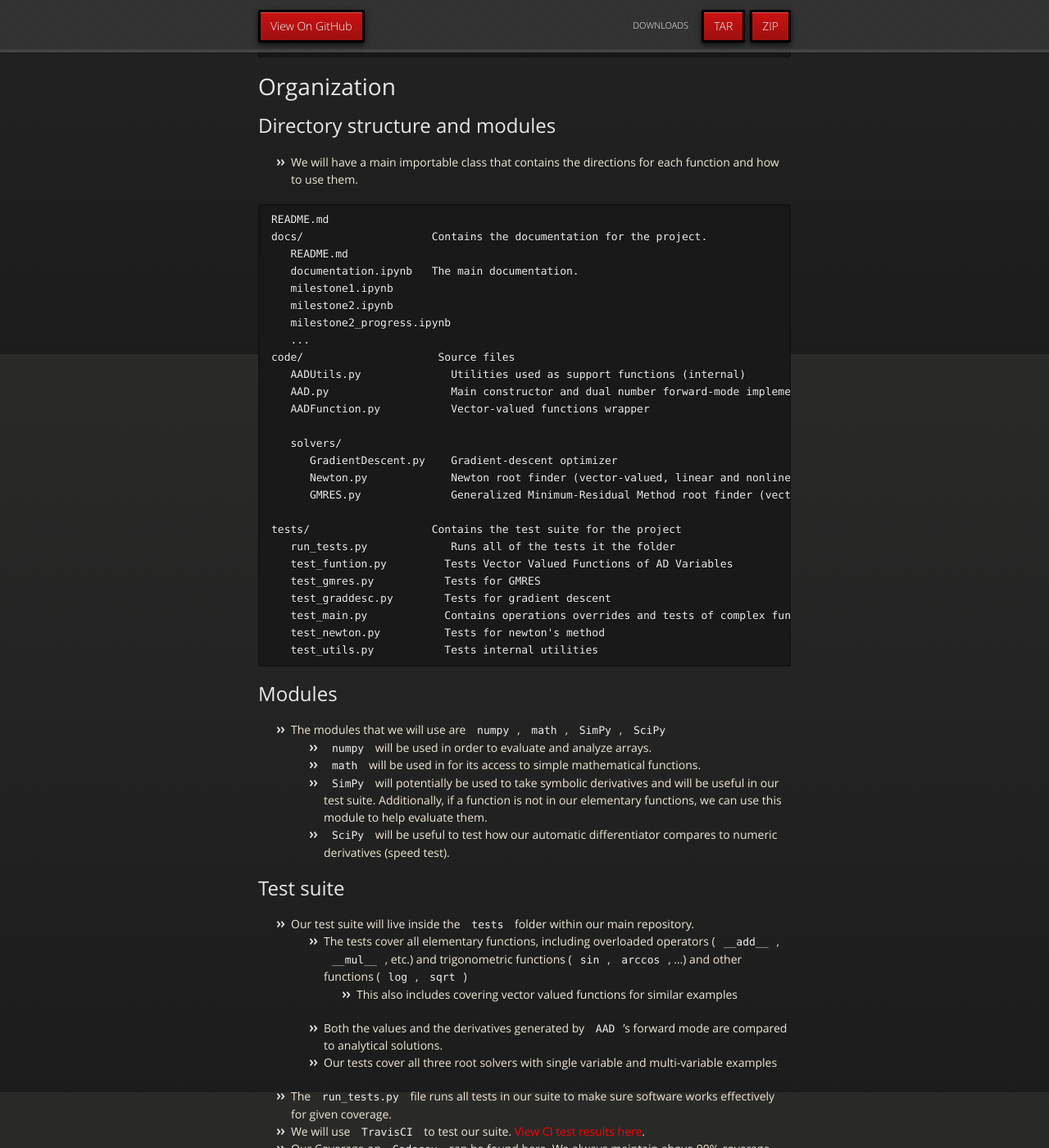
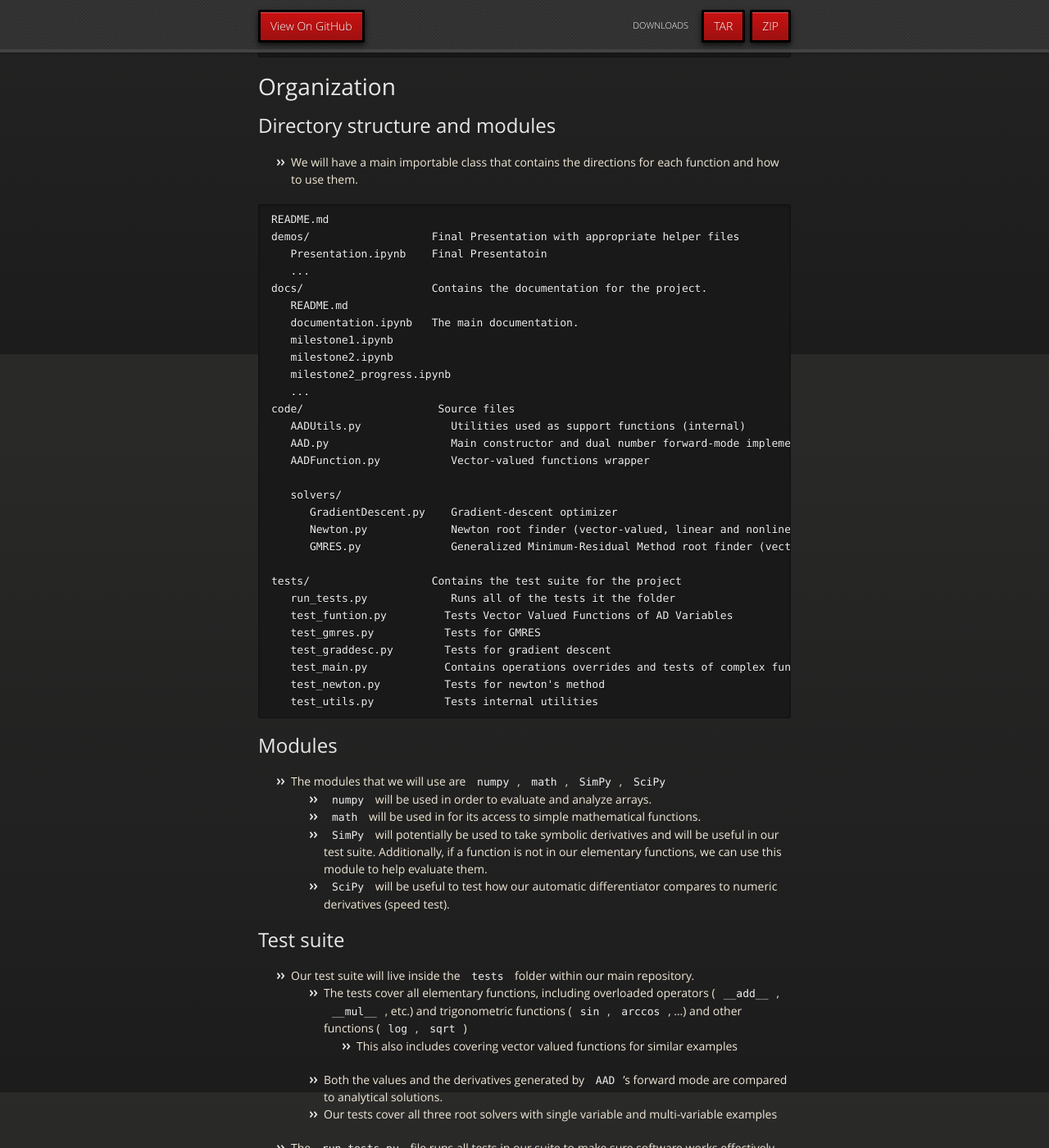
Before and after one commit to dist-computing/cs107-FinalProject, a Jekyll site: the page built from index.md, in a window 1280 px wide and 1400 px high, scrolled down 5868 px. Shown: the whole window at 82% size. Built offline with Jekyll 4.4.1, drawn with Linux system fonts in a browser that asks for light colours; our own code applies the rules of GitHub Pages for plain Markdown files; formulas are drawn with MathJax 3; the repository's description, which GitHub fills in, is left out.

Commit message:
updated index.md with documentation <automated>

````diff
--- a/index.md
+++ b/index.md
@@ -1,7 +1,6 @@
 ---
-title: About the code
+ title: About the code
 ---
-
 # Introduction
 
 This software solves the issue of accurate differentiation.
@@ -222,6 +221,9 @@ print(AAD_GMRES.solve(lambda x: [x-2], [300])) # [2.0]
 
 ```
 README.md
+demos/                   Final Presentation with appropriate helper files
+   Presentation.ipynb    Final Presentatoin
+   ...
 docs/                    Contains the documentation for the project.
    README.md
    documentation.ipynb   The main documentation.
@@ -364,13 +366,13 @@ Additionally, for other all other functions in the AAD class we perform the same
 
 ### Use Cases
 
-$$f(x) = 3x-2$$
+$$ f(x) = 3x-2$$
 
-$$0 = 3x-2$$
+$$ 0 = 3x-2$$
 
-$$0 = 3x-2$$
+$$ 0 = 3x-2$$
 
-$$2/3 = x$$
+$$ 2/3 = x$$
 
 ```python
 
````
